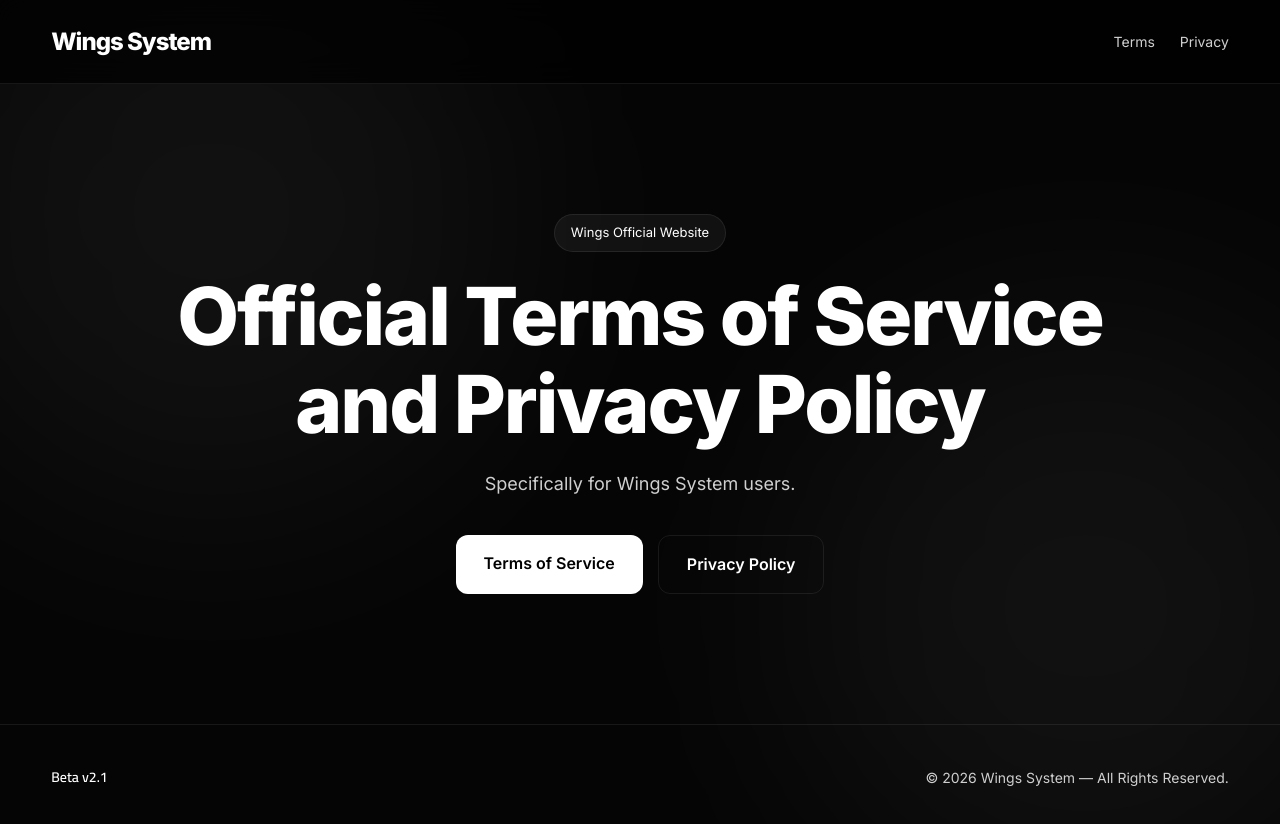
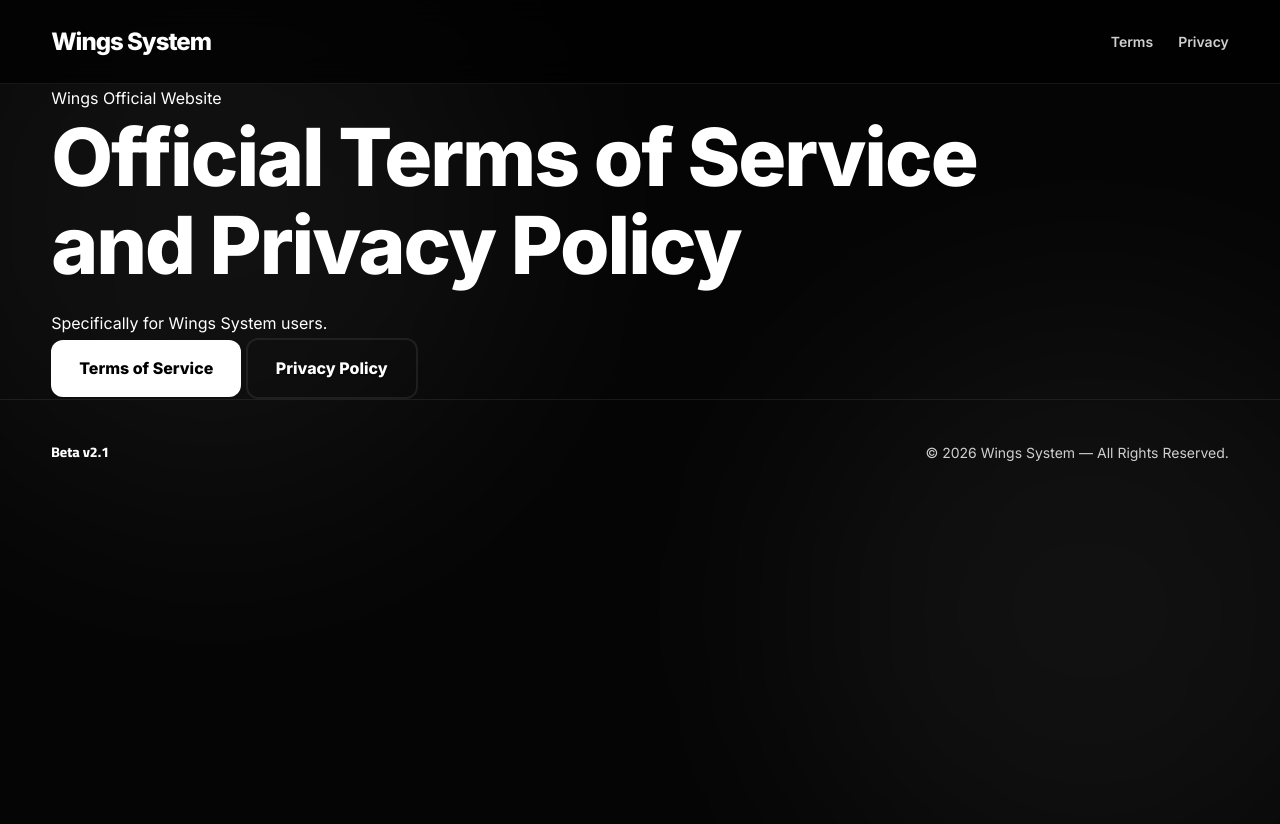
Before and after one commit to 02nly0/Wings, a plain HTML site: page index.html in a window 1280 px wide. After the commit the page ends 800 px from the top, so only its background shows below. Drawn offline with Linux system fonts and the light colour scheme.

Commit message:
Update style.css

```diff
--- a/style.css
+++ b/style.css
@@ -1,4 +1,4 @@
-@import url('https://fonts.googleapis.com/css2?family=Inter:wght@300;400;500;600;700;800&family=Cairo:wght@400;600;700&display=swap');
+@import url('https://fonts.googleapis.com/css2?family=Inter:wght@300;400;500;600;700;800&family=Cairo:wght@400;600;700;800&display=swap');
 
 :root {
   --bg: #050505;
@@ -10,11 +10,11 @@
   --shadow: rgba(0, 0, 0, 0.5);
 }
 
+/* تحسين الذاكرة ومنع التحديد */
 * {
   margin: 0;
   padding: 0;
   box-sizing: border-box;
-  /* منع التحديد */
   -webkit-user-select: none;
   user-select: none;
 }
@@ -28,12 +28,14 @@ body {
   min-height: 100vh;
 }
 
-/* Background Animation */
+/* تحسين أداء الخلفية (Memory Optimization) */
 .bg-animation {
   position: fixed;
   inset: 0;
   z-index: -2;
   pointer-events: none;
+  transform: translateZ(0); /* تحسين كرت الشاشة */
+  will-change: transform;
 }
 
 .glow {
@@ -43,11 +45,12 @@ body {
   border-radius: 50%;
   background: var(--glow);
   filter: blur(120px);
-  animation: moveGlow 15s infinite alternate ease-in-out;
+  animation: moveGlow 20s infinite alternate linear;
+  backface-visibility: hidden;
 }
 
 .glow:nth-child(1) { top: -100px; left: -100px; }
-.glow:nth-child(2) { bottom: -100px; right: -100px; animation-duration: 20s; }
+.glow:nth-child(2) { bottom: -100px; right: -100px; animation-duration: 25s; }
 
 @keyframes moveGlow {
   0% { transform: translate(0,0) scale(1); }
@@ -84,69 +87,44 @@ header .container {
   letter-spacing: -1px;
 }
 
-nav {
-  display: flex;
-  gap: 25px;
-}
-
+nav { display: flex; gap: 25px; }
 nav a {
   color: var(--secondary);
   text-decoration: none;
   font-size: 14px;
   transition: 0.3s;
-  -webkit-user-select: auto; /* السماح بالضغط على الروابط */
+  font-weight: 600;
+  cursor: pointer;
+  -webkit-user-select: auto;
   user-select: auto;
 }
-
 nav a:hover { color: #fff; }
 
-.hero {
-  height: 80vh;
-  display: flex;
-  align-items: center;
-  justify-content: center;
-  text-align: center;
+/* قسم الصفحات والبطاقات */
+.page { padding: 80px 0; }
+.card {
+  background: rgba(255, 255, 255, 0.03);
+  padding: 40px;
+  border-radius: 24px;
+  border: 1px solid var(--border);
+  contain: content; /* تحسين الذاكرة */
 }
 
-.hero-badge {
-  background: rgba(255,255,255,0.05);
-  padding: 6px 16px;
-  border-radius: 100px;
-  font-size: 13px;
-  border: 1px solid var(--border);
-  margin-bottom: 20px;
-  display: inline-block;
-}
-
-.hero h2 {
-  font-size: clamp(40px, 8vw, 80px);
-  font-weight: 800;
-  letter-spacing: -2px;
-  line-height: 1.1;
-  margin-bottom: 20px;
-}
-
-.hero p {
-  color: var(--secondary);
-  max-width: 600px;
-  margin: 0 auto 35px;
-  font-size: 18px;
-}
-
-.buttons {
-  display: flex;
-  gap: 15px;
-  justify-content: center;
-}
+/* العناوين والخط العريض */
+h2 { font-weight: 800; font-size: clamp(32px, 5vw, 48px); margin-bottom: 20px; }
+h3 { font-weight: 800; margin-top: 25px; margin-bottom: 10px; color: #fff; }
+.hero h2 { font-size: clamp(40px, 8vw, 80px); letter-spacing: -2px; line-height: 1.1; }
 
 .btn {
   padding: 14px 28px;
   border-radius: 12px;
   text-decoration: none;
-  font-weight: 600;
+  font-weight: 800; /* خط عريض جداً */
   transition: 0.3s;
   background: #fff;
   color: #000;
+  display: inline-block;
+  cursor: pointer;
   -webkit-user-select: auto;
   user-select: auto;
 }
@@ -154,35 +132,15 @@ nav a:hover { color: #fff; }
 .btn.secondary {
   background: transparent;
   color: #fff;
-  border: 1px solid var(--border);
+  border: 2px solid var(--border);
+  text-shadow: 0px 1px 2px rgba(0, 0, 0, 0.8); /* وضوح للأبيض */
 }
 
-.btn:hover { transform: translateY(-3px); opacity: 0.9; }
-
-footer {
-  padding: 40px 0;
-  border-top: 1px solid var(--border);
-}
-
-.footer-content {
-  display: flex;
-  justify-content: space-between;
-  align-items: center;
-  color: var(--secondary);
-  font-size: 14px;
-}
-
-.made-by {
-  color: #ffffff;
-  font-family: 'Cairo', sans-serif;
-  font-weight: 600;
-}
+footer { padding: 40px 0; border-top: 1px solid var(--border); }
+.footer-content { display: flex; justify-content: space-between; align-items: center; color: var(--secondary); font-size: 14px; }
+.made-by { color: #ffffff; font-family: 'Cairo', sans-serif; font-weight: 800; }
 
 @media (max-width: 768px) {
-  .footer-content {
-    flex-direction: column-reverse;
-    gap: 20px;
-    text-align: center;
-  }
+  .footer-content { flex-direction: column-reverse; gap: 20px; text-align: center; }
   .buttons { flex-direction: column; }
 }
```
